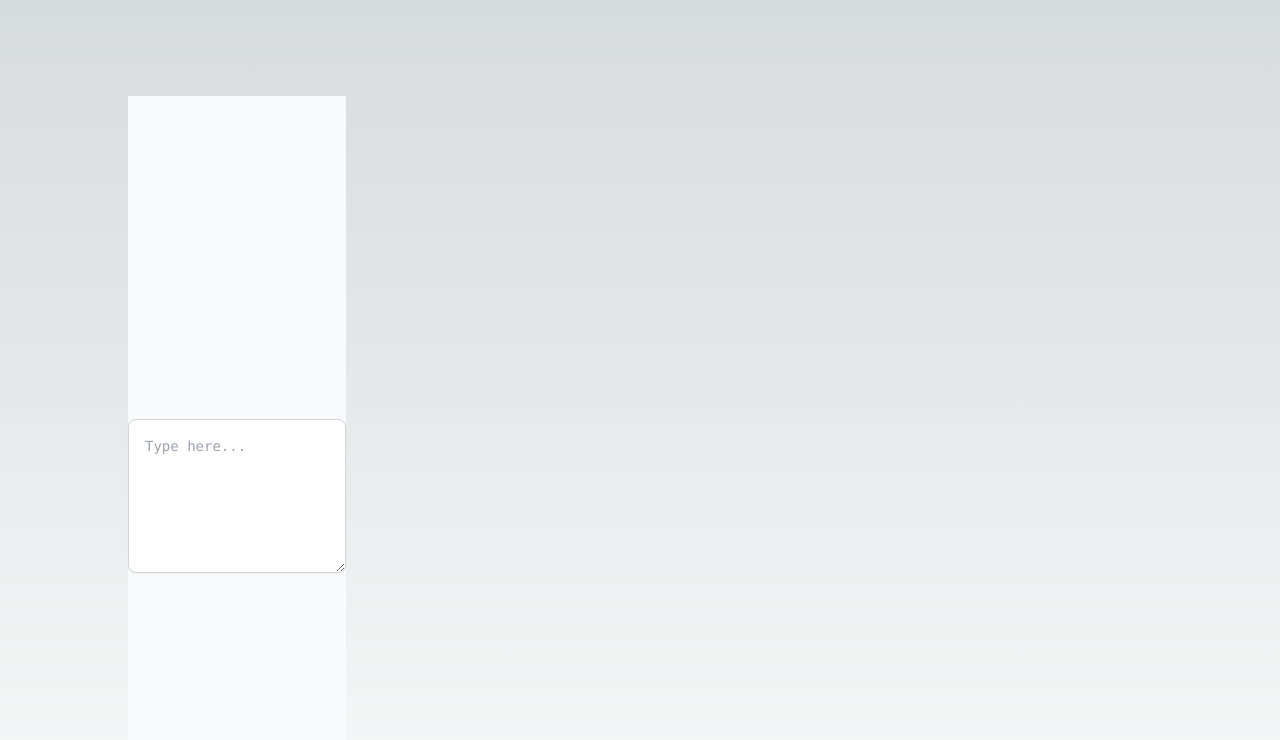
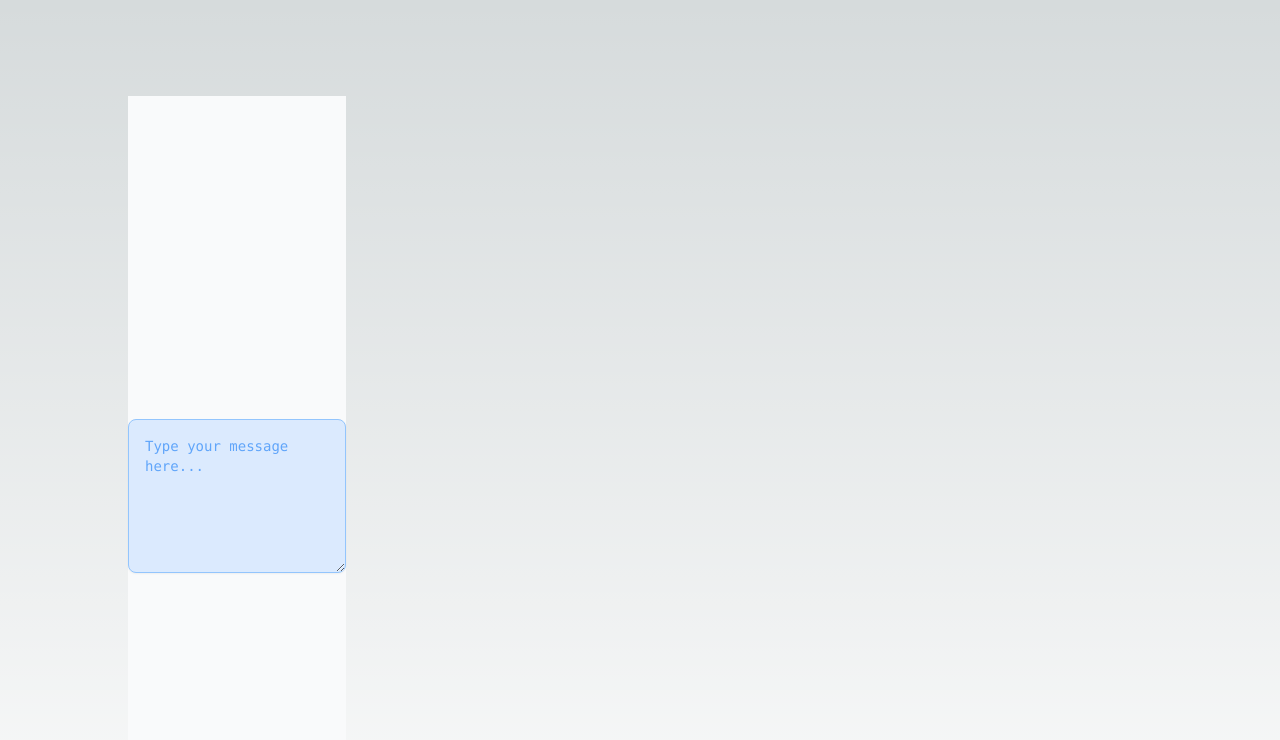
Before and after one commit to joelstevick/less-is-more, a Next.js app: page / in a window 1280 px wide. Shown: the top 740 px of the page. Built offline with nearby package versions, Linux system fonts and the light colour scheme.

Commit message:
use a blue color rather than gray

```diff
--- a/components/textarea/textarea.tsx
+++ b/components/textarea/textarea.tsx
@@ -5,9 +5,9 @@ const TextareaComponent = () => {
   return (
     <div className="flex justify-center items-center min-h-screen bg-gray-50 dark:bg-gray-900">
       <textarea
-        className="w-full max-w-lg p-4 border border-gray-300 dark:border-gray-700 rounded-lg shadow-sm focus:outline-none focus:ring-2 focus:ring-blue-500 focus:border-transparent bg-white dark:bg-gray-800 text-gray-900 dark:text-gray-100 placeholder-gray-400 dark:placeholder-gray-500"
-        placeholder="Type here..."
-        rows={6}
+        className="w-full max-w-lg p-4 border border-blue-300 dark:border-blue-700 rounded-lg shadow-sm focus:outline-none focus:ring-2 focus:ring-blue-500 focus:border-transparent bg-blue-100 dark:bg-blue-800 text-blue-900 dark:text-blue-100 placeholder-blue-400 dark:placeholder-blue-500"
+        placeholder="Type your message here..."
+        rows={6} // rows should be a number, not a string
       />
     </div>
   );
```
